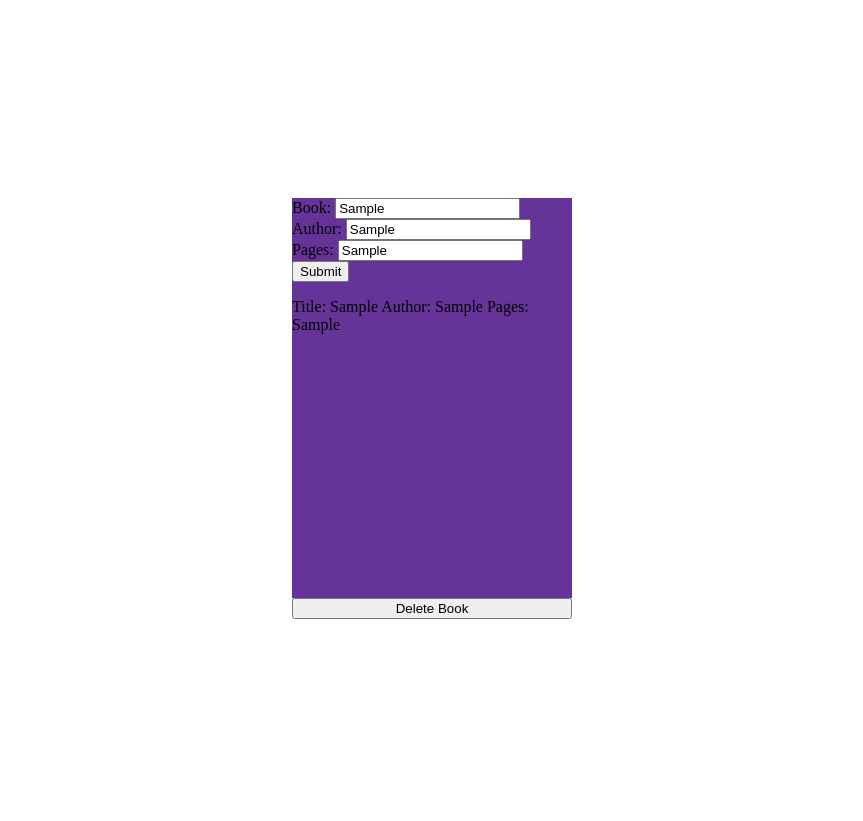
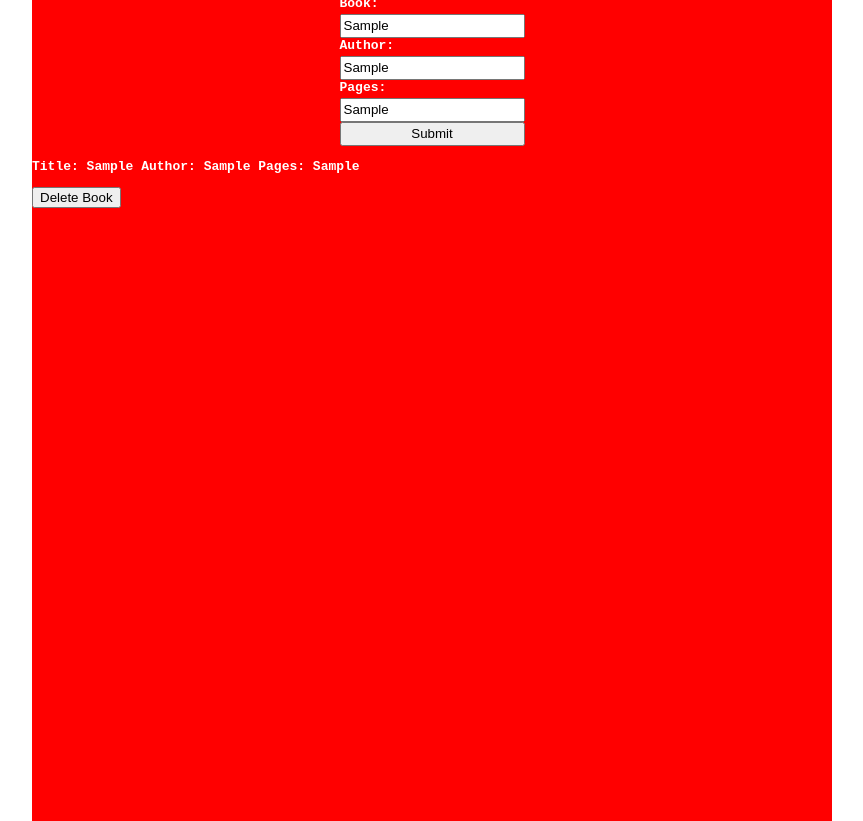
Before and after one commit to LukaTm/Project-Library, a plain HTML site: page index.html in a window 1280 px wide. Both pictures are taken after typing "Sample", "Sample", "Sample" into the empty fields and a click on the button "Submit". Shown: the whole page, without its empty margins (208-1071 px from the left). Drawn offline with Linux system fonts and the light colour scheme.

Commit message:
Improvements

```diff
--- a/index.html
+++ b/index.html
@@ -9,8 +9,9 @@
     <script src="script.js" defer></script>
 </head>
 <body>
-    <div class="books">
-		<form action="mybooks/path" method="post">
+	<div class="container">
+		<div class="forms">
+			<form id="forms" action="mybooks/path" method="post">
 				<label for="book">Book:</label>
 				<input type="text" name="book" id="book">
 
@@ -20,9 +21,11 @@
 				<label for="pages">Pages:</label>
 				<input type="text" name="pages" id="pages">
 				<button  type="submit">Submit</button>
-
 			</form>
 		</div>
-	<button id="delete-book">Delete Book</button>
+		<div class="books">
+
+		</div>
+	</div>
 </body>
 </html>
--- a/script.js
+++ b/script.js
@@ -28,8 +28,16 @@ function Book() {
         const books = document.querySelector(".books");
         const p = document.createElement("p");
         p.textContent = `Title: ${book.book} Author: ${book.author} Pages: ${book.numberOfPages}`;
+        const button = document.createElement('button')
+        button.setAttribute('class','allDeleteButtons')
+        button.setAttribute('id',`id: ${book.id}`)
+        button.textContent = 'Delete Book'
         books.appendChild(p);
+        books.appendChild(button);
+
+        // Remove Book Button
+        button.addEventListener("click", () => {
+
+        });
     });
 }
-
-// Remove Book Button
--- a/styles.css
+++ b/styles.css
@@ -5,9 +5,38 @@ body{
     align-content: center;
 }
 
-.books{
-    width: 280px;
-    height: 400px;
-    background-color: rebeccapurple;
+form{
+    height: 150px;
+}
+
+#forms{
+    display: grid;
+    justify-content: center;
+}
+
+.container{
+    display: grid;
+    grid-template-columns: 1fr;
+    grid-template-rows: 2fr 7fr 2fr;
+    width: 800px;
+    background-color: red;
+    color: white;
+    font-weight: bold;
+    font-family: monospace;
 
 }
+
+#delete-book-container{
+    display: grid;
+    justify-content: center;
+}
+
+#delete-book-container>button{
+    width: 100px;
+    height: 50px;
+
+}
+
+
+#bookDelButton {
+}
```
Lines whose indentation alone changed are shown as unchanged.
